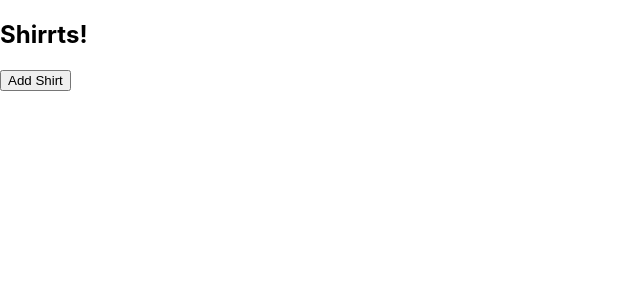
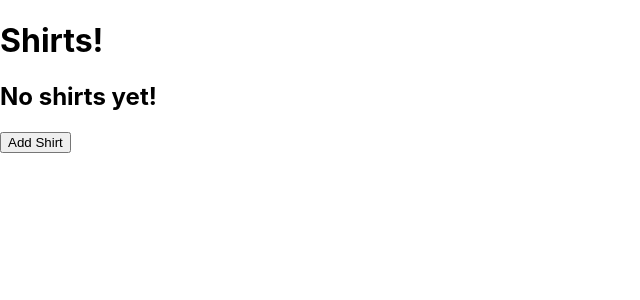
Before and after one commit to NeverSettels/Tshirt-Store, a React (Create React App) app: page / in a window 1280 px wide. Shown: the top 300 px of the page, without its empty margins (0-640 px from the left). Built offline with nearby package versions, Linux system fonts and the light colour scheme.

Commit message:
add buy button only display shirt in console for now

```diff
--- a/src/components/NewShirt.js
+++ b/src/components/NewShirt.js
@@ -11,6 +11,7 @@ export default function NewShirt(props) {
       {
         tshirt: event.target.tshirt.value,
         desc: event.target.desc.value,
+        img: event.target.img.value,
         price: event.target.price.value,
         size: event.target.size.value,
         quantity: event.target.quantity.value,
@@ -20,6 +21,7 @@ export default function NewShirt(props) {
   return (
     <form onSubmit={handleNewShirtform}>
       <input type="text" name="tshirt" placeholder="Product name" />
+      <input type="url" name="img" placeholder="Image link" />
       <textarea type="text" name="desc" placeholder="Product Description" />
       <input type="number" name="price" placeholder="Product Price" />
       <select name="size" id="tSize">
--- a/src/components/ShirtControl.js
+++ b/src/components/ShirtControl.js
@@ -28,6 +28,10 @@ export default class ShirtControl extends Component {
     });
   }
 
+  buy = (id) => {
+    let boughtShirt = this.state.masterShirtList.find(shirt => shirt.id === id)
+    console.log(boughtShirt)
+  }
   render() {
     let currentlyVisibleState = null;
     let buttonText = null; // new code
@@ -35,7 +39,7 @@ export default class ShirtControl extends Component {
       currentlyVisibleState = <NewShirt onNewShirtCreation={this.onNewShirtCreation} />
       buttonText = "See some shirts"; // new code
     } else {
-      currentlyVisibleState = <ShirtList shirtList={this.state.masterShirtList} />;
+      currentlyVisibleState = <ShirtList shirtList={this.state.masterShirtList} buy={this.buy} />;
       buttonText = "Add Shirt"; // new code
     }
     return (
--- a/src/components/ShirtList.js
+++ b/src/components/ShirtList.js
@@ -1,9 +1,22 @@
 import React from 'react'
 
-export default function ShirtList() {
+export default function ShirtList(props) {
+  const { shirtList, buy } = props
   return (
     <div>
-      <h2>Shirrts!</h2>
+      <h1>Shirts! </h1>
+      {shirtList.length > 0 ? shirtList.map(shirt => (
+        <div className="shirt-card" key={shirt.id}>
+          <img src={shirt.img} alt={shirt.desc} />
+          <h3>{shirt.tshirt}</h3>
+          <p>{shirt.desc}</p>
+          <h4>Cost: ${shirt.price}</h4>
+          <h5>Stock: {shirt.quantity > 0 ? shirt.quantity : <strong>Out of stock</strong>}</h5>
+          <button onClick={() => buy(shirt.id)}>buy</button>
+        </div>
+      )
+      ) : <h2>No shirts yet!</h2>}
+
     </div>
   )
 }
```
